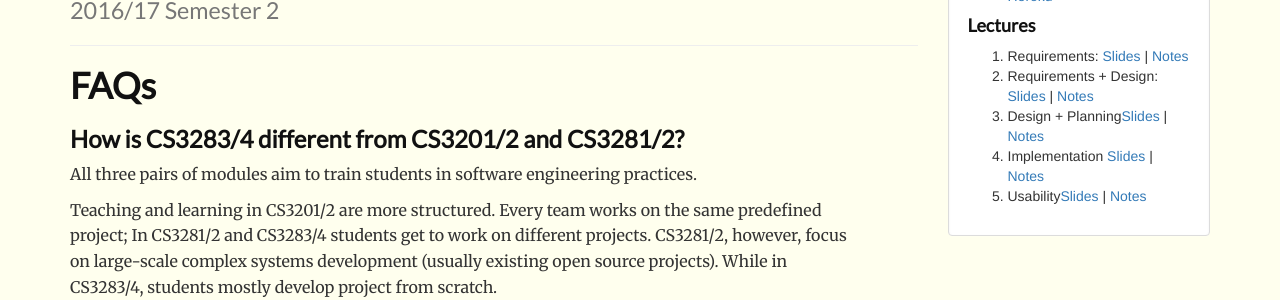
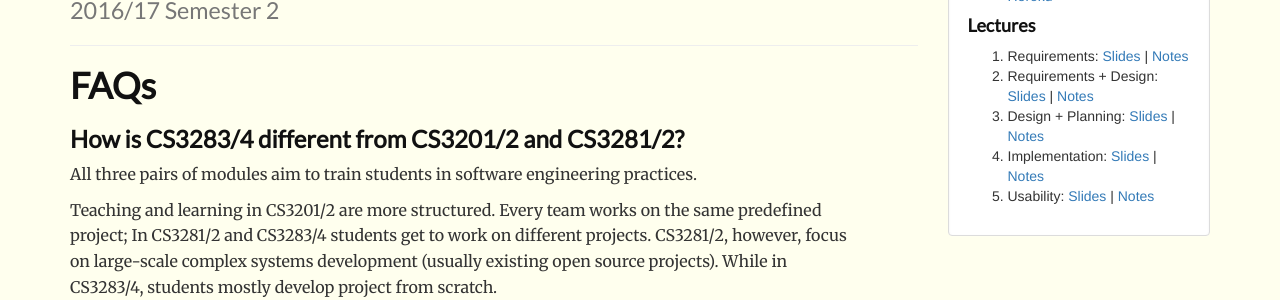
Before and after one commit to nus-mtp/1617, a Jekyll site: the page built from faq.md, in a window 1280 px wide. Shown: the part 165-465 px from the top of the page. Built offline with Jekyll 4.4.1, drawn with Linux system fonts in a browser that asks for light colours; nearby versions of some CDN libraries.

Commit message:
Fixed spacing issue

```diff
--- a/_includes/sidebar.html
+++ b/_includes/sidebar.html
@@ -10,11 +10,11 @@
 <a href="n1-requirements.html">Notes</a>
 <li>Requirements + Design: <a href="http://www.comp.nus.edu.sg/~ooiwt/cs3283/lect2.pdf">Slides</a> |
 <a href="n2-requirements-design.html">Notes</a>
-<li>Design + Planning<a href="http://www.comp.nus.edu.sg/~ooiwt/cs3283/lect3.pdf">Slides</a> |
+<li>Design + Planning: <a href="http://www.comp.nus.edu.sg/~ooiwt/cs3283/lect3.pdf">Slides</a> |
 <a href="n3-design-and-planning.html">Notes</a>
-<li>Implementation <a href="http://www.comp.nus.edu.sg/~ooiwt/cs3283/lect4.pdf">Slides</a> |
+<li>Implementation: <a href="http://www.comp.nus.edu.sg/~ooiwt/cs3283/lect4.pdf">Slides</a> |
 <a href="n4-implementation.html">Notes</a>
-<li>Usability<a href="http://www.comp.nus.edu.sg/~ooiwt/cs3283/lect5.pdf">Slides</a> |
+<li>Usability: <a href="http://www.comp.nus.edu.sg/~ooiwt/cs3283/lect5.pdf">Slides</a> |
 <a href="n5-usability.html">Notes</a>
 </ol>
 </div>
```
